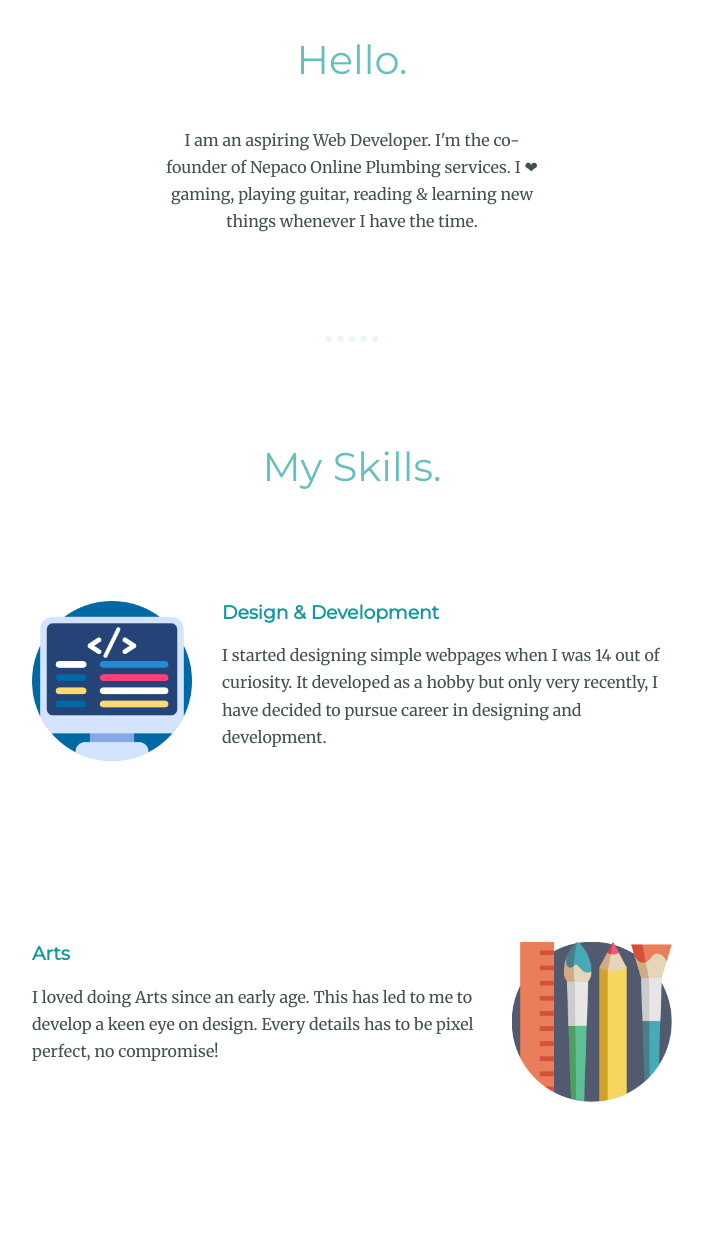
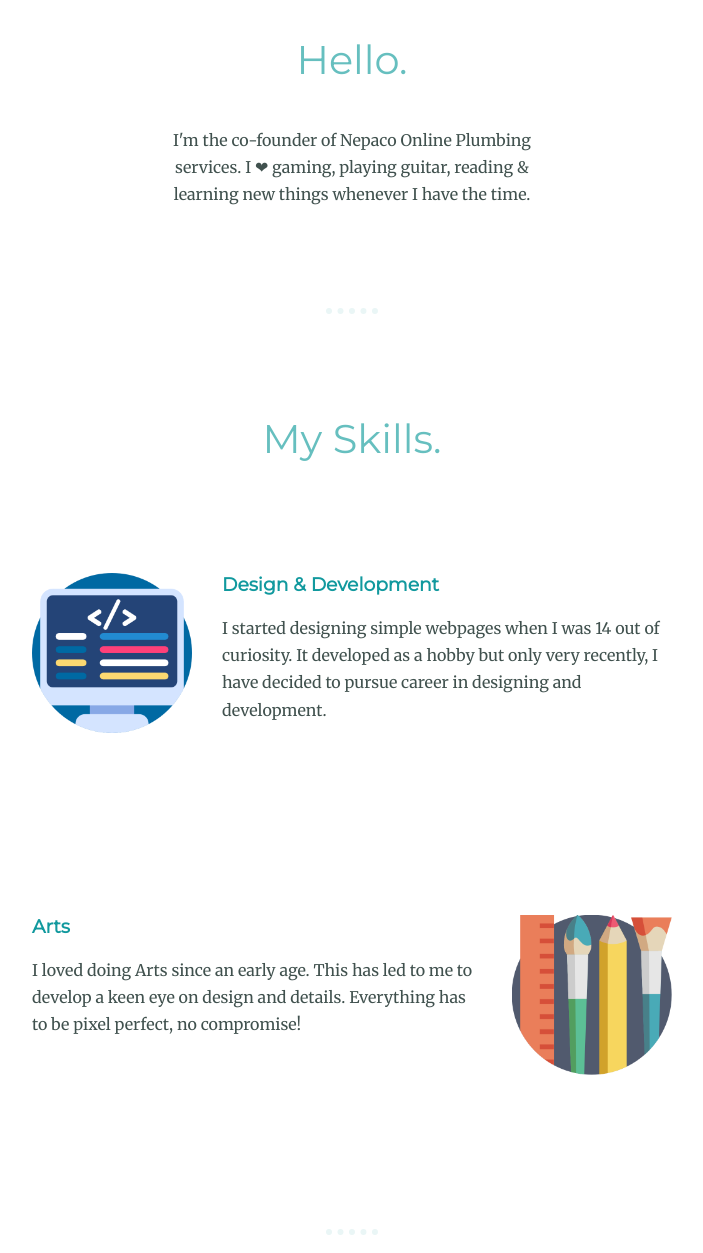
Before and after one commit to cnobi/cnobi.github.io, a plain HTML site: page index.html in a window 1280 px wide. Shown: the part 1063-2316 px from the top of the page, without its empty margins (288-991 px from the left). Drawn offline with Linux system fonts and the light colour scheme.

Commit message:
Update descriptions

```diff
--- a/index.html
+++ b/index.html
@@ -31,8 +31,7 @@
         <img src="images/susan-cropped.png" alt="susan's photo" />
         <h2>Hello.</h2>
         <p class="profile-description">
-          I am an aspiring Web Developer. I'm the co-founder of
-          Nepaco Online Plumbing services. I ❤ gaming, playing guitar, reading & learning new things whenever I have the time.
+           I'm the co-founder of Nepaco Online Plumbing services. I ❤ gaming, playing guitar, reading & learning new things whenever I have the time.
         </p>
       </div>
       <hr />
@@ -55,7 +54,7 @@
           <h3>Arts</h3>
           <p>
             I loved doing Arts since an early age. This has led to me to develop
-            a keen eye on design. Every details has to be pixel perfect, no compromise!
+            a keen eye on design and details. Everything has to be pixel perfect, no compromise!
           </p>
         </div>
       </div>
@@ -64,7 +63,7 @@
         <h2>Get In Touch</h2>
         <h3>For your designing needs.</h3>
         <p class="contact-msg">Or maybe we can play some good games together while we discuss your projects!</p>
-        <a class="btn" href="mailto:shr.susan7@gmail.com">CONTACT ME</a>
+        <a class="btn" href="mailto:officialsusanshr@gmail.com">CONTACT ME</a>
       </div>
     </div>
 
```
